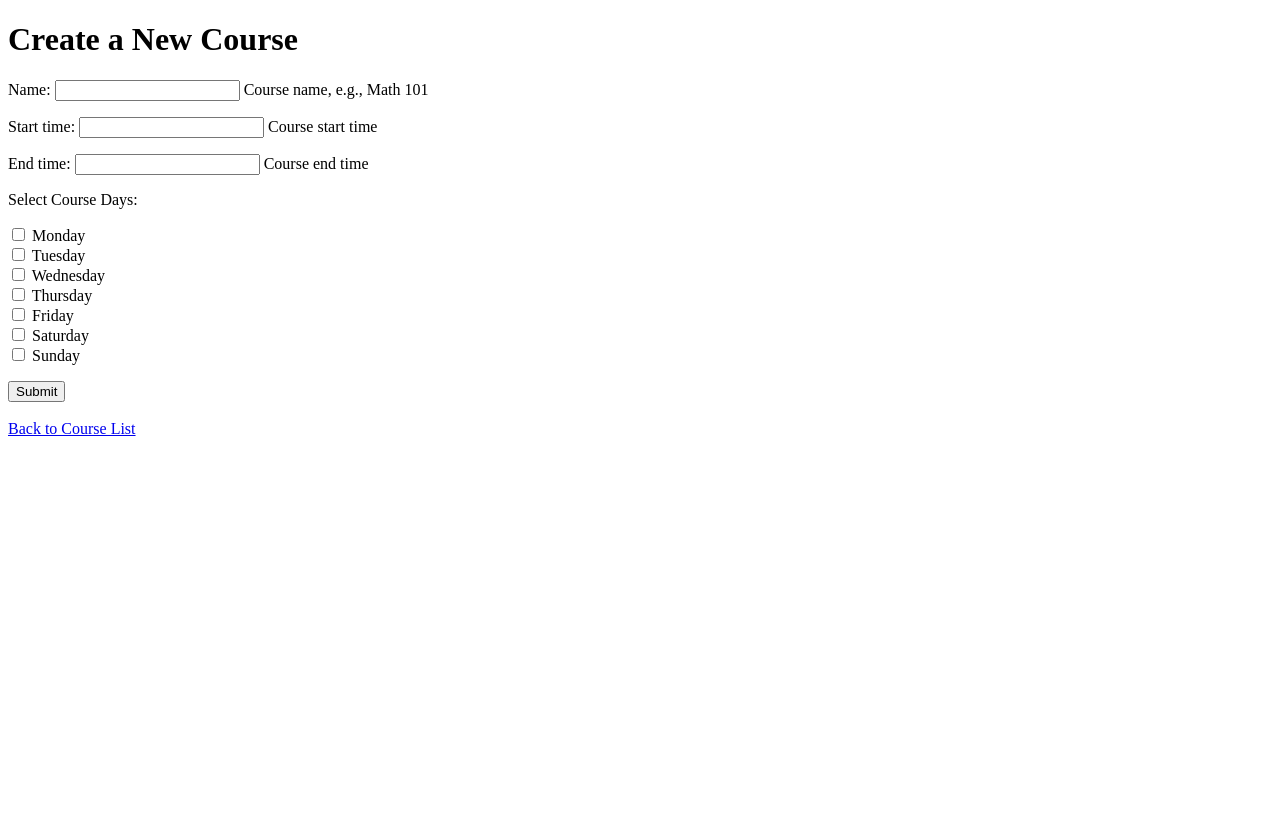
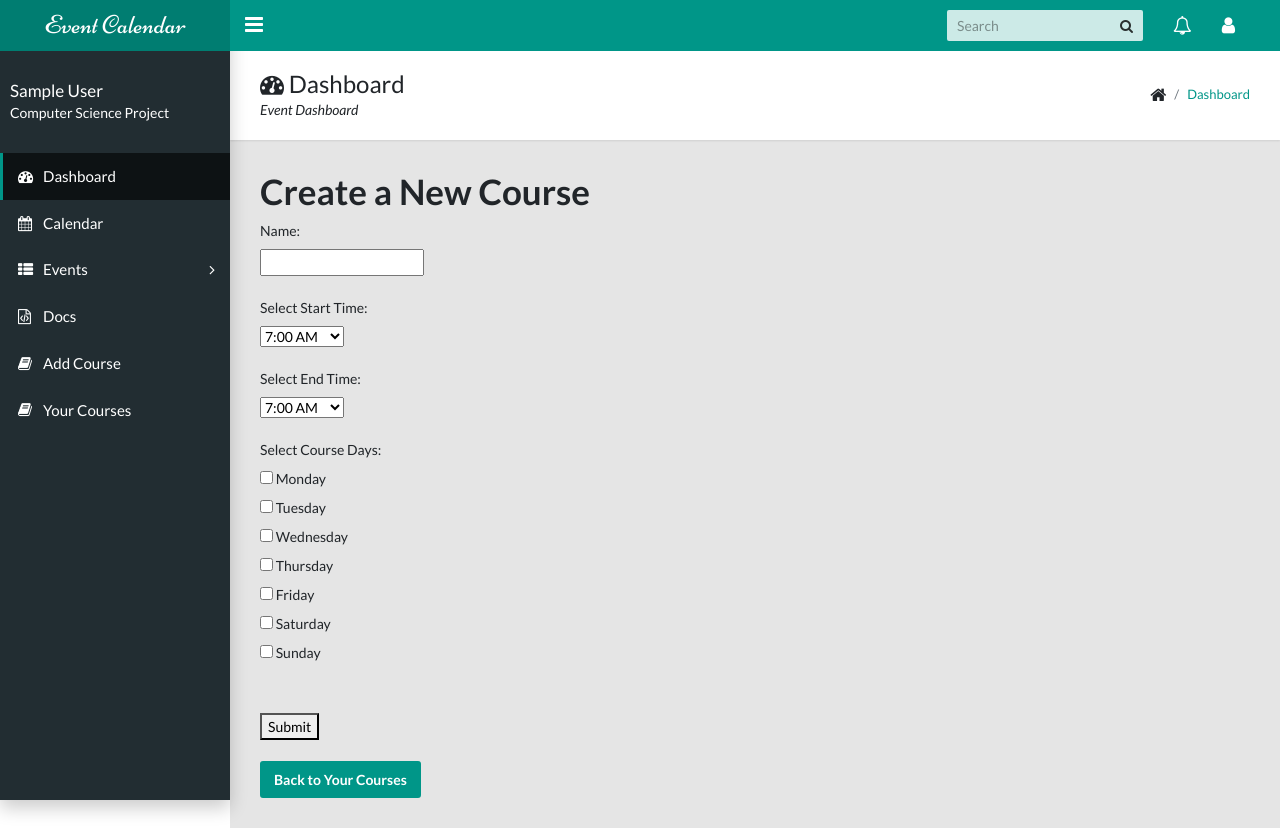
Before and after one commit to ccwnfd/cs4090, a Django app: page /create/ in a window 1280 px wide. Before the commit the page ends 436 px from the top, so only its background shows below. Run offline with Django 5.2, Linux system fonts and the light colour scheme; the visitor is signed in with stand-in values (Sample User, id 1); some libraries are stand-ins or nearby versions.

Commit message:
Improved UI for course webpages, added new web pages to side bar, added way to delete courses, better implementation for selecting times for courses

```diff
--- a/cs4090/courseApp/forms.py
+++ b/cs4090/courseApp/forms.py
@@ -1,9 +1,7 @@
 from django import forms
 from django.core.exceptions import ValidationError
-from django.contrib.auth.password_validation import validate_password
 from .models import Course
 from accounts.models.user import User
-
 
 DAYS_OF_WEEK = [
     ("Mon", "Monday"),
@@ -15,6 +13,67 @@ DAYS_OF_WEEK = [
     ("Sun", "Sunday"),
 ]
 
+# Define time choices, e.g., every 15 minutes from 7:00 AM to 9:00 PM
+TIME_CHOICES = [
+    ("07:00", "7:00 AM"),
+    ("07:15", "7:15 AM"),
+    ("07:30", "7:30 AM"),
+    ("07:45", "7:45 AM"),
+    ("08:00", "8:00 AM"),
+    ("08:15", "8:15 AM"),
+    ("08:30", "8:30 AM"),
+    ("08:45", "8:45 AM"),
+    ("09:00", "9:00 AM"),
+    ("09:15", "9:15 AM"),
+    ("09:30", "9:30 AM"),
+    ("09:45", "9:45 AM"),
+    ("10:00", "10:00 AM"),
+    ("10:15", "10:15 AM"),
+    ("10:30", "10:30 AM"),
+    ("10:45", "10:45 AM"),
+    ("11:00", "11:00 AM"),
+    ("11:15", "11:15 AM"),
+    ("11:30", "11:30 AM"),
+    ("11:45", "11:45 AM"),
+    ("12:00", "12:00 PM"),
+    ("12:15", "12:15 PM"),
+    ("12:30", "12:30 PM"),
+    ("12:45", "12:45 PM"),
+    ("13:00", "1:00 PM"),
+    ("13:15", "1:15 PM"),
+    ("13:30", "1:30 PM"),
+    ("13:45", "1:45 PM"),
+    ("14:00", "2:00 PM"),
+    ("14:15", "2:15 PM"),
+    ("14:30", "2:30 PM"),
+    ("14:45", "2:45 PM"),
+    ("15:00", "3:00 PM"),
+    ("15:15", "3:15 PM"),
+    ("15:30", "3:30 PM"),
+    ("15:45", "3:45 PM"),
+    ("16:00", "4:00 PM"),
+    ("16:15", "4:15 PM"),
+    ("16:30", "4:30 PM"),
+    ("16:45", "4:45 PM"),
+    ("17:00", "5:00 PM"),
+    ("17:15", "5:15 PM"),
+    ("17:30", "5:30 PM"),
+    ("17:45", "5:45 PM"),
+    ("18:00", "6:00 PM"),
+    ("18:15", "6:15 PM"),
+    ("18:30", "6:30 PM"),
+    ("18:45", "6:45 PM"),
+    ("19:00", "7:00 PM"),
+    ("19:15", "7:15 PM"),
+    ("19:30", "7:30 PM"),
+    ("19:45", "7:45 PM"),
+    ("20:00", "8:00 PM"),
+    ("20:15", "8:15 PM"),
+    ("20:30", "8:30 PM"),
+    ("20:45", "8:45 PM"),
+    ("21:00", "9:00 PM"),
+]
+
 
 class CourseForm(forms.ModelForm):
     days_of_week = forms.MultipleChoiceField(
@@ -23,6 +82,8 @@ class CourseForm(forms.ModelForm):
         required=True,
         label="Select Course Days",
     )
+    start_time = forms.ChoiceField(choices=TIME_CHOICES, label="Start Time")
+    end_time = forms.ChoiceField(choices=TIME_CHOICES, label="End Time")
 
     class Meta:
         model = Course
--- a/cs4090/courseApp/urls.py
+++ b/cs4090/courseApp/urls.py
@@ -1,7 +1,11 @@
 from django.urls import path
-from .views.views import create_course, course_list
+from .views.views import create_course, course_list, delete_course
+
 
 urlpatterns = [  # standard method for keeping track of urls.
     path("create/", create_course, name="create_course"),  # URL for creating a class
     path("classes/", course_list, name="course_list"),  # URL for listing classes
+    path(
+        "courses/delete/<int:course_id>/", delete_course, name="delete_course"
+    ),  # used for deleting a course
 ]
--- a/cs4090/courseApp/views/views.py
+++ b/cs4090/courseApp/views/views.py
@@ -3,7 +3,7 @@ from django.shortcuts import render, redirect
 from django.contrib.auth import authenticate, login
 
 
-from django.shortcuts import render, redirect
+from django.shortcuts import render, redirect, get_object_or_404
 from django.contrib.auth.decorators import login_required
 from courseApp.models.models import Course  # Import Course model directly
 from courseApp.forms import CourseForm
@@ -32,3 +32,12 @@ def course_list(request):
         user=request.user
     )  # Get courses for the logged-in user
     return render(request, "course_list.html", {"courses": courses})
+
+
+@login_required
+def delete_course(request, course_id):
+    course = get_object_or_404(Course, id=course_id)
+    if request.method == "POST":
+        course.delete()
+        return redirect("course_list")  # Redirect to the course list after deletion
+    return render(request, "confirm_delete.html", {"course": course})
--- a/cs4090/templates/base/base.html
+++ b/cs4090/templates/base/base.html
@@ -166,6 +166,12 @@
                 <li>
                     <a class="app-menu__item" href="#"><i class="app-menu__icon fa fa-file-code-o"></i><span class="app-menu__label">Docs</span></a>
                 </li>
+                <li>
+                    <a class="app-menu__item" href="{% url 'create_course' %}"><i class="app-menu__icon fa fa-book"></i><span class="app-menu__label">Add Course</span></a>
+                </li>
+                <li>
+                    <a class="app-menu__item" href="{% url 'course_list' %}"><i class="app-menu__icon fa fa-book"></i><span class="app-menu__label">Your Courses</span></a>
+                </li>
             </ul>
         </aside>
         <main class="app-content">
--- a/cs4090/templates/create_course.html
+++ b/cs4090/templates/create_course.html
@@ -1,20 +1,51 @@
-<!DOCTYPE html>
-<html lang="en">
-<head>
-    <meta charset="UTF-8">
-    <meta name="viewport" content="width=device-width, initial-scale=1.0">
-    <title>Create Course</title>
-</head>
-<body>
-    <h1>Create a New Course</h1>
+
+
+
+
+
+
+{% extends 'base/base.html' %}
+{% load static %}
+
+{% block title %}Event Dashboard{% endblock title %}
+
+{% block breadcrumb %}
+    <div>
+        <h1><i class="fa fa-dashboard"></i> Dashboard</h1>
+        <p>Event Dashboard</p>
+    </div>
+    <ul class="app-breadcrumb breadcrumb">
+        <li class="breadcrumb-item"><i class="fa fa-home fa-lg"></i></li>
+        <li class="breadcrumb-item"><a href="#">Dashboard</a></li>
+    </ul>
+{% endblock breadcrumb %}
+
+{% block content %} <!-- This is where you make edits for this web page, changes outside of this block will mess with the side formats that match the rest of the website -->
+<h1>Create a New Course</h1>
     <form method="POST">
         {% csrf_token %}
-        {{ form.as_p }}
 
+        {{ form.name.label_tag }}<br>
+        {{ form.name }}<br><br>
+
+        <label>Select Start Time:</label><br>
+        {{ form.start_time }}<br><br>
+
+        <label>Select End Time:</label><br>
+        {{ form.end_time }}<br><br>
+
+        <label>Select Course Days:</label><br>
+        {{ form.days_of_week }}<br><br>
 
         <button type="submit">Submit</button>
     </form>
+
     <br>
-    <a href="{% url 'course_list' %}">Back to Course List</a>
-</body>
-</html>
+    <a class="btn btn-primary" href="{% url 'course_list' %}">Back to Your Courses</a>
+{% endblock content %}
+
+{% block extrascripts %}
+    <script type="text/javascript" src="{% static 'js/plugins/jquery.dataTables.min.js' %}"></script>
+    <script type="text/javascript" src="{% static 'js/plugins/dataTables.bootstrap.min.js' %}"></script>
+    <script type="text/javascript">$('#sampleTable').DataTable();</script>
+{% endblock extrascripts %}
```
Also changed, not shown: cs4090/templates/course_list.html (+91 -13 lines).
